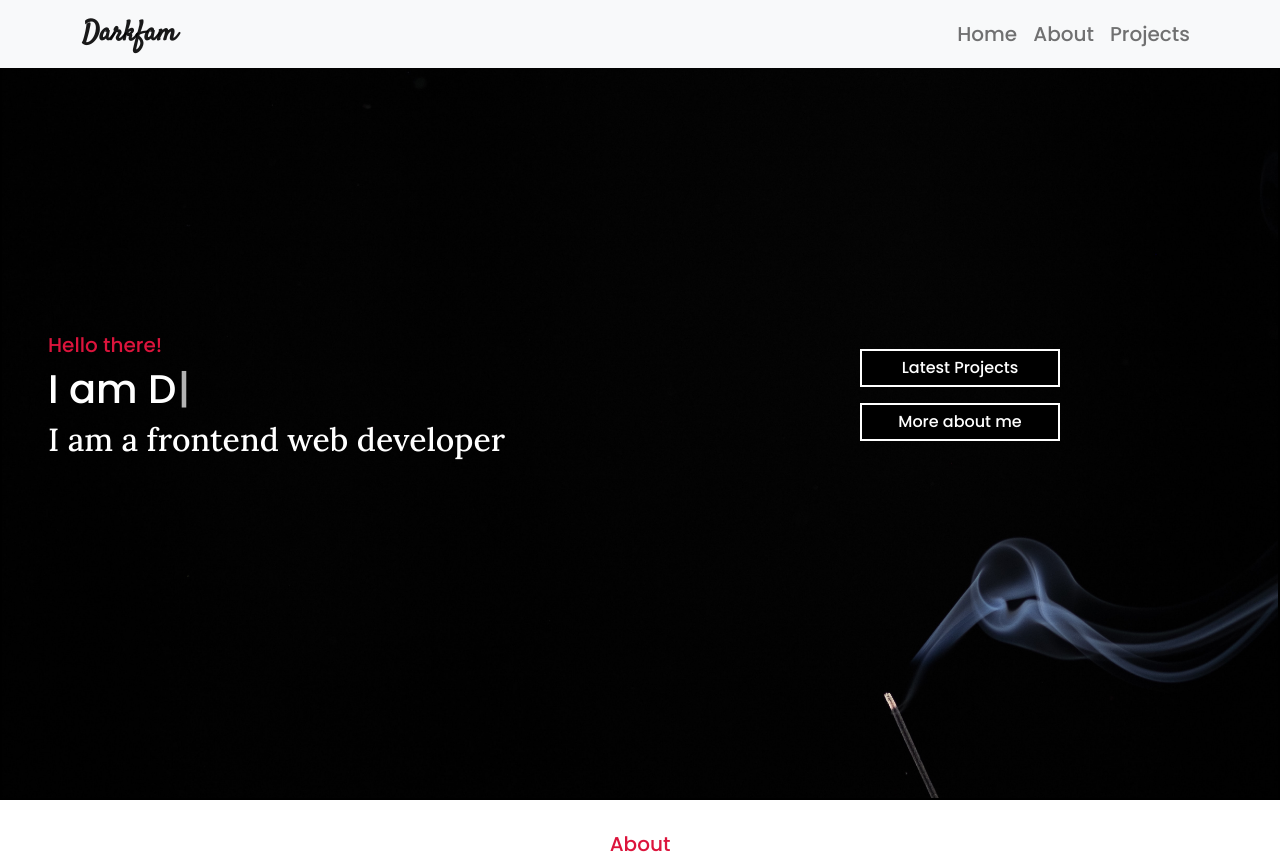
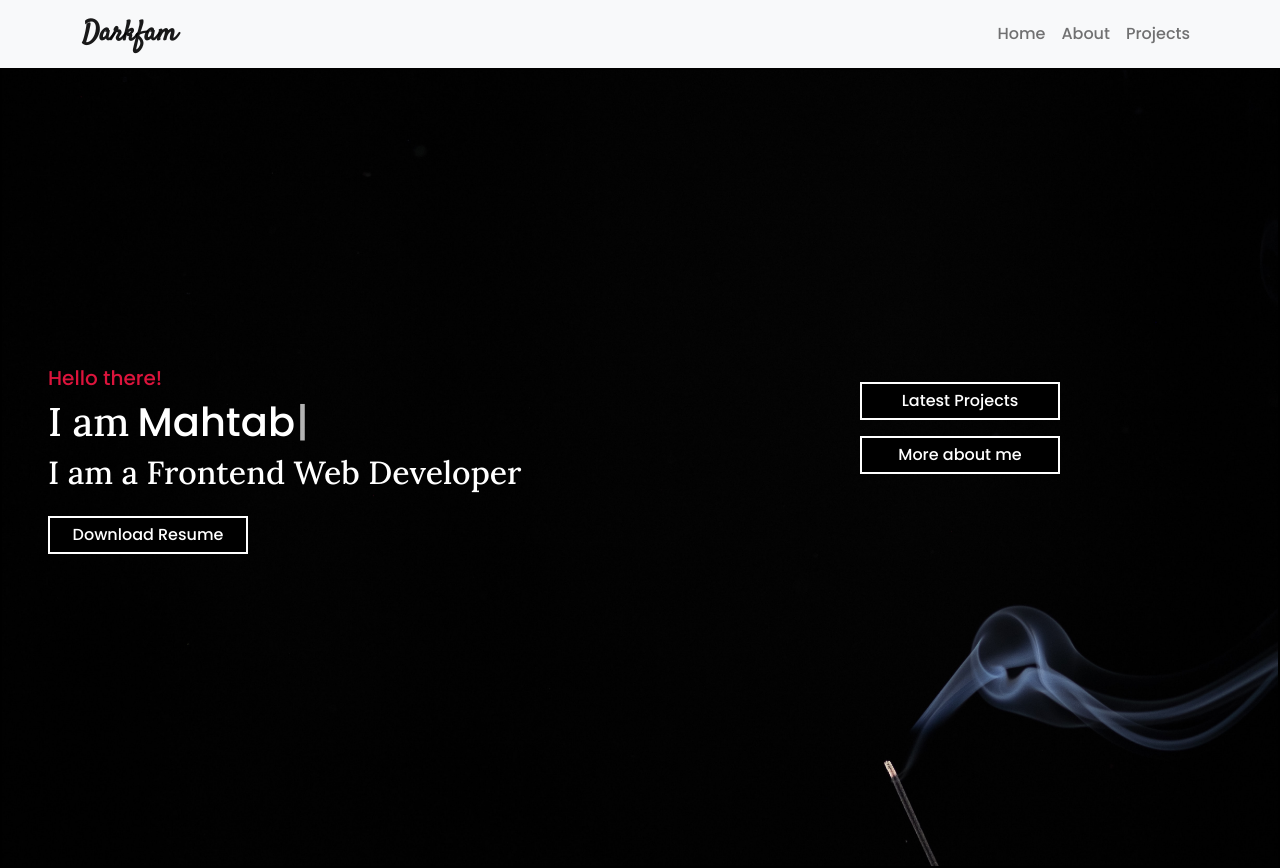
Before and after one commit to Noor-26/darkfam-portfolio-react, a React (Create React App) app: page / in a window 1280 px wide. Shown: the top 868 px of the page. Built offline with nearby package versions, Linux system fonts and the light colour scheme; no server answers.

Commit message:
resposive nav and resume btn added

```diff
--- a/src/Home/Banner/Banner.js
+++ b/src/Home/Banner/Banner.js
@@ -5,23 +5,27 @@ function Banner() {
     const projectPage = () => window.location.href = "#Project"
     const aboutPage = () => window.location.href = "#About"
     return (
-        <div className="main "  id='home'>
+        <div className="main " id='home'>
             <img src="images/background.png" alt=" background img" className="img-fluid bg-img" />
             <div className=" ms-4 ms-md-5 main d-flex align-items-center " id="main-content">
                 <div className="row row-cols-1  row-cols-md-2 w-100 ">
-                    <div className="main-txt col" >
+                    <div className="main-txt col " >
                         <h5 className="main-txt-h3 text-start greet ">Hello there!</h5>
-                        <h1 className="text-start m-h1 font"><Typewriter  options={{
-    autoStart:true,
-    loop:true,
-    delay:40,
-    strings:["I am Mahtab","I am Darkfam"]
-}}/></h1>
-                        <h2 className="text-start font">I am a frontend web developer</h2>
+                        <h1 className="text-start m-h1 font d-flex gx-3"> I am <span className='ms-2'>
+                            <Typewriter options={{
+                                autoStart: true,
+                                loop: true,
+                                delay: 40,
+                                strings: [" Mahtab", " Darkfam"]
+                            }} />
+                        </span>
+                        </h1>
+                        <h2 className="text-start font">I am a Frontend Web Developer</h2>
+                        <div className='text-start'>
 
+                            <a href="https://drive.google.com/file/d/1NcMcLOlHxzGKwotRqoxDYwDx1hJ3THhd/view?usp=sharing"  target="_blank"> <button className="  button my-3" >Download Resume</button></a>
+                        </div>
                     </div>
-
-
                     <div className="col" >
                         <div>
 
@@ -29,7 +33,6 @@ function Banner() {
                         </div>
                         <button className="button" onClick={aboutPage}>More about me</button>
                     </div>
-
                 </div>
             </div>
         </div>
--- a/src/Home/Navber/Navber.js
+++ b/src/Home/Navber/Navber.js
@@ -4,14 +4,17 @@ import { Navbar,Container,Nav,} from 'react-bootstrap';
 function Navber() {
   return (
     <div >
-    <Navbar bg="light" variant="light" fixed="top" >
+<Navbar collapseOnSelect expand="lg" bg="light" variant="light">
       <Container>
-<Navbar.Brand href="#home" className="n-h1 fs-3 ">Darkfam</Navbar.Brand>
-<Nav className="ms-auto fs-5">
+      <Navbar.Brand href="#" className="n-h1 fs-3 ">Darkfam</Navbar.Brand>
+        <Navbar.Toggle aria-controls="responsive-navbar-nav" />
+        <Navbar.Collapse id="responsive-navbar-nav">
+          <Nav className="ms-auto">
           <Nav.Link href="#home" >Home</Nav.Link>
           <Nav.Link href="#About">About</Nav.Link>
           <Nav.Link href="#Project">Projects</Nav.Link>
           </Nav>
+        </Navbar.Collapse>
       </Container>
     </Navbar>
 </div>
```
Lines whose indentation alone changed are shown as unchanged.
